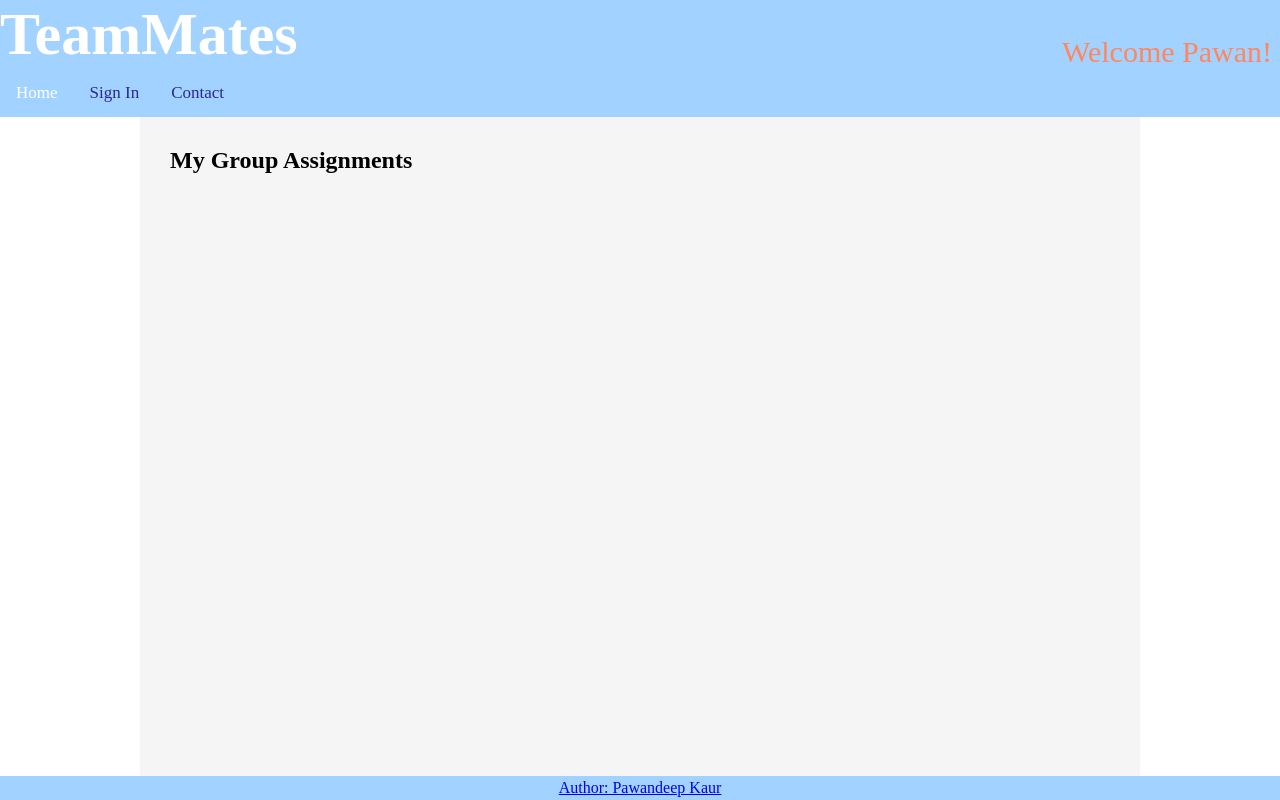
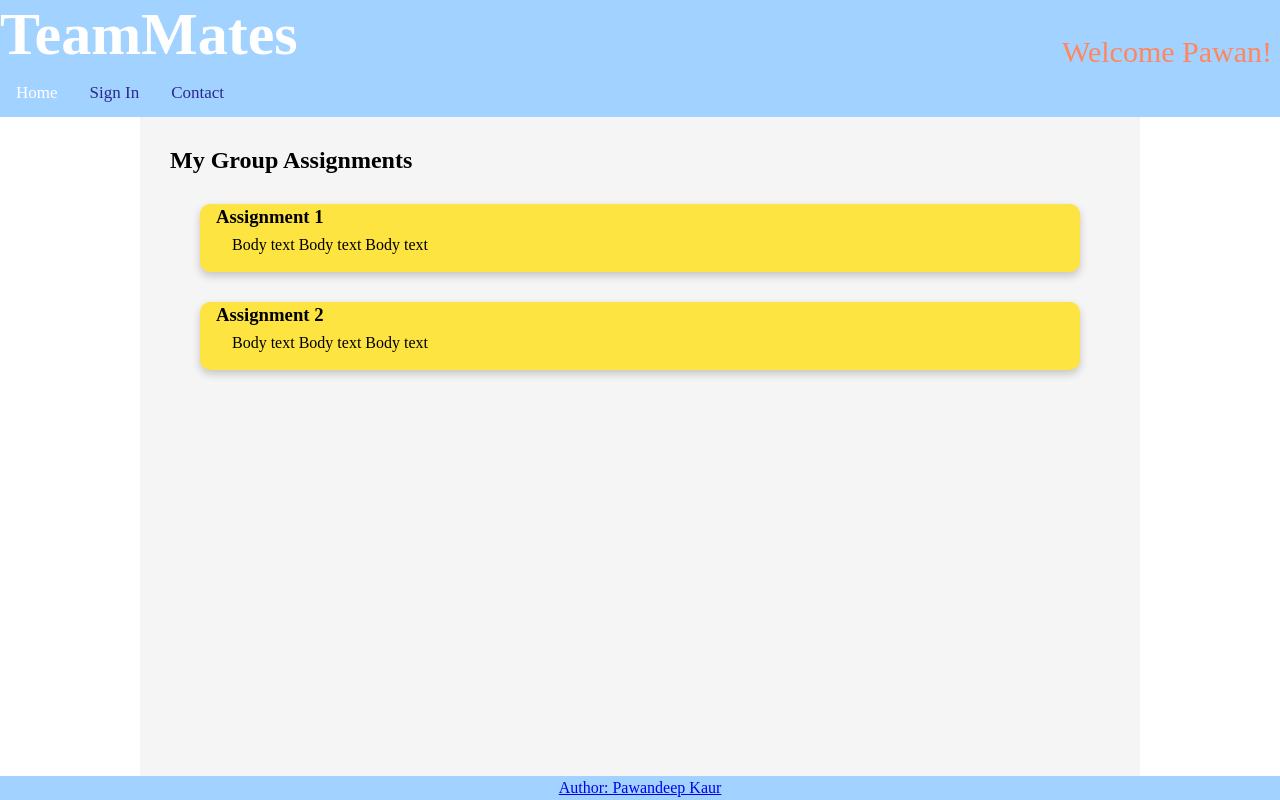
Before and after one commit to pawandeepkk/TeamMates, a React (Create React App) app in the folder teammates/: page / in a window 1280 px wide. Built offline with nearby package versions, Linux system fonts and the light colour scheme.

Commit message:
Added simple card component with styling

```diff
--- /dev/null
+++ b/teammates/src/components/generic/Card.css
@@ -0,0 +1,23 @@
+.card-container {
+  background-color: #fee440;
+  box-shadow: 0 4px 8px 0 rgba(0, 0, 0, 0.2);
+  transition: 0.3s;
+  border-radius: 10px;
+  margin: 30px;
+  padding: 2px 16px;
+}
+
+.card-container:hover {
+  box-shadow: 0 8px 15px 0 rgba(0, 0, 0, 0.2);
+}
+
+.card-content {
+  margin: 1rem;
+  margin-top: 0.5rem;
+}
+
+h3,
+p {
+  margin: 0;
+  padding: 0;
+}
--- /dev/null
+++ b/teammates/src/components/generic/Card.js
@@ -0,0 +1,26 @@
+import './Card.css';
+
+function Card({title,body}) {
+    //properties ---------------------
+    //hooks ---------------------
+    //context ---------------------
+    //methods ---------------------
+    //view ---------------------
+    return (
+        <section className='card-container'>
+            <section className='card-title'>
+             <h3>{title}</h3>
+            </section>
+
+            <section className='card-content'>
+                <section className='card-body'>
+                    <p>{body}</p>
+                </section>
+
+            </section>
+
+        </section>
+    )
+}
+
+export default Card;
--- a/teammates/src/components/pages/Home.js
+++ b/teammates/src/components/pages/Home.js
@@ -1,3 +1,5 @@
+import Card from '../generic/Card';
+
 function Home() {
     //properties ---------------------
     //hooks ---------------------
@@ -7,7 +9,16 @@ function Home() {
     return (
         <section>
             <h1>My Group Assignments</h1>
+            <Card
+            title='Assignment 1'
+            body ='Body text Body text Body text' />
+
+            <Card
+            title='Assignment 2'
+            body ='Body text Body text Body text' />
         </section>
+
+
     )
 }
 
```
Also changed, not shown: teammates/src/components/generic/Panel.js (deleted).
